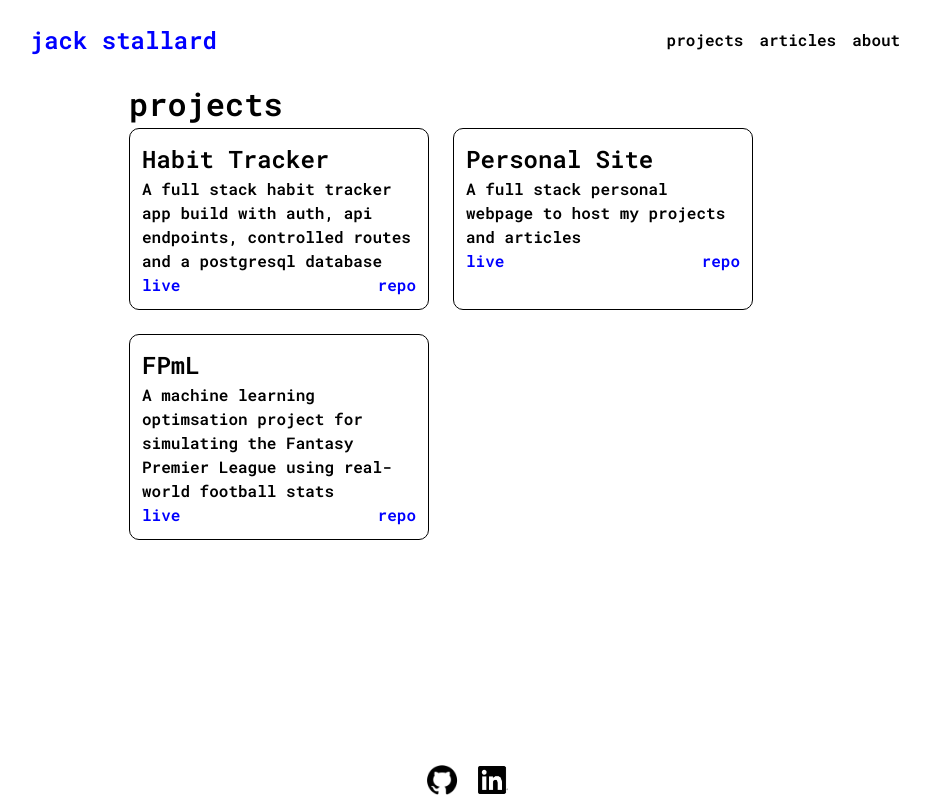
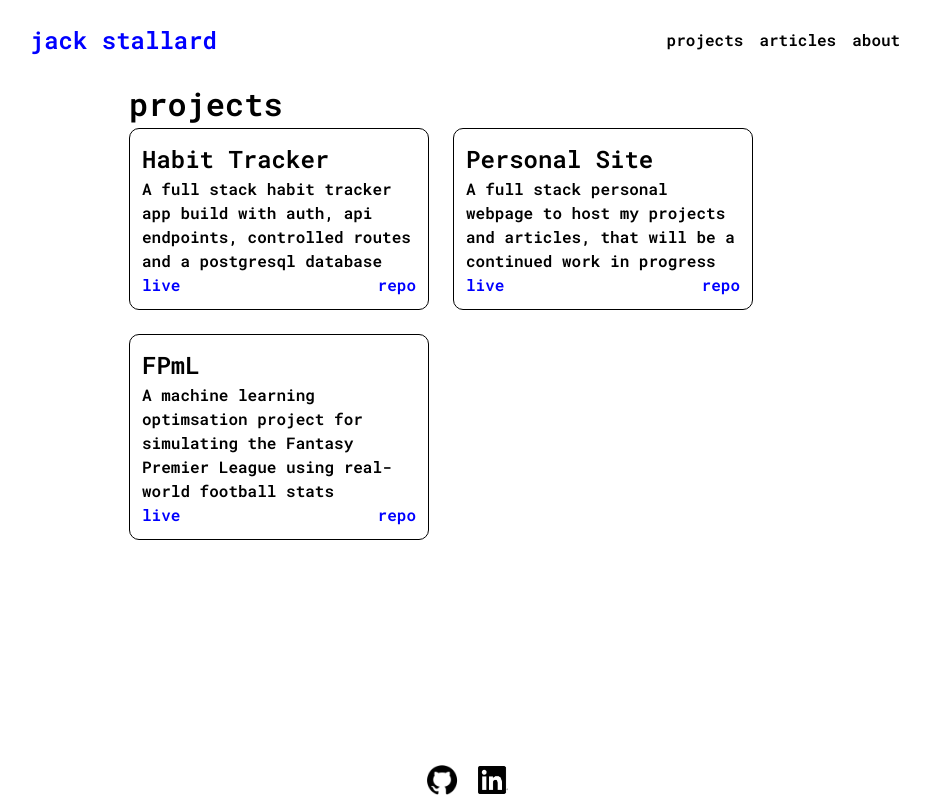
Before and after one commit to jckstllrd/personal-site, a React (Vite) app: page /projects in a window 1280 px wide. Shown: the whole page, without its empty margins (175-1105 px from the left). Built offline with nearby package versions, Linux system fonts and the light colour scheme.

Commit message:
feat: personal site summary edit

```diff
--- a/src/pages/Projects/Projects.tsx
+++ b/src/pages/Projects/Projects.tsx
@@ -19,7 +19,7 @@ function Projects() {
           <Project
             name={"Personal Site"}
             desc={
-              "A full stack personal webpage to host my projects and articles"
+              "A full stack personal webpage to host my projects and articles, that will be a continued work in progress"
             }
             liveLink={"https:/jackstallard.dev"}
             repoLink={"https://github.com/jckstllrd/personal-site"}
```
